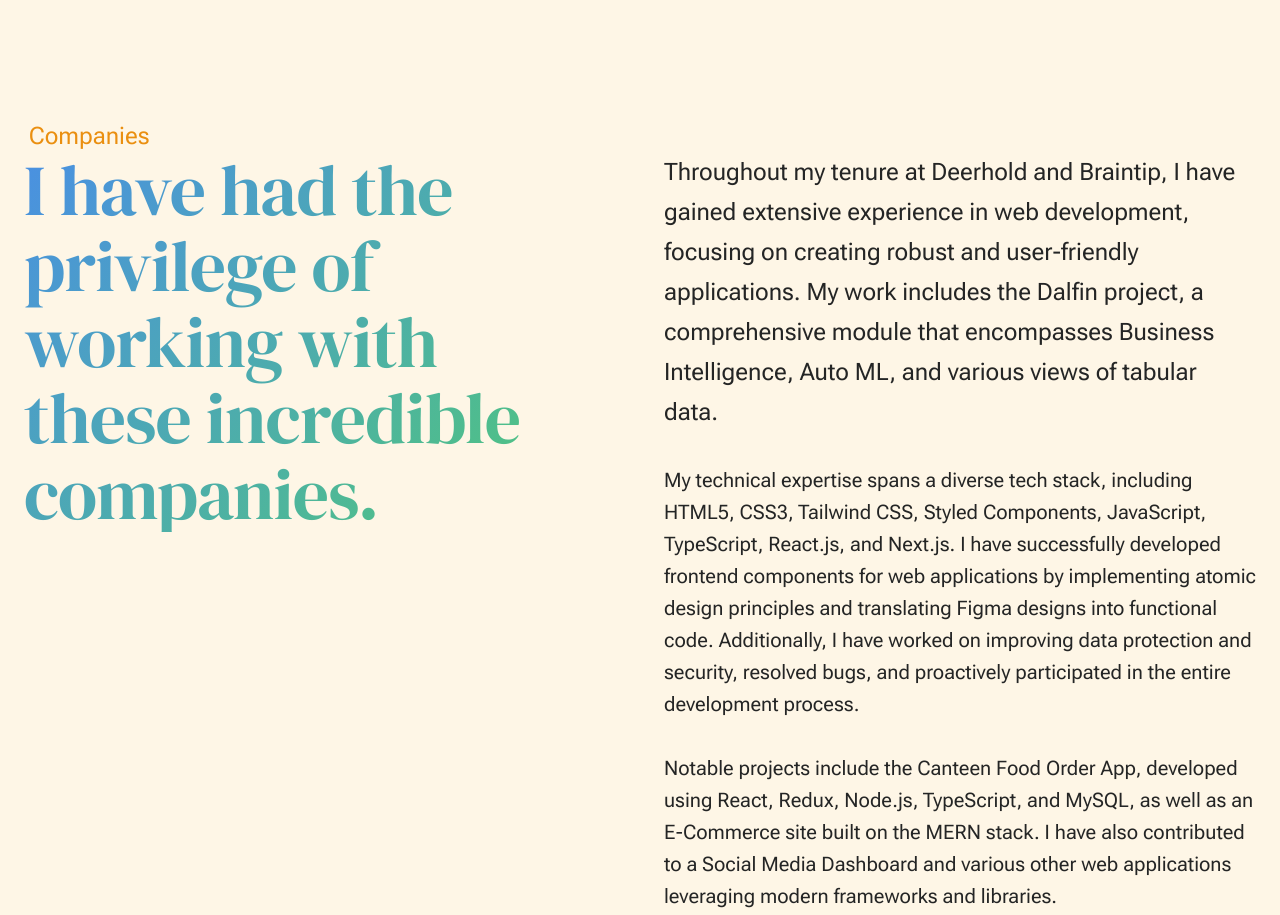
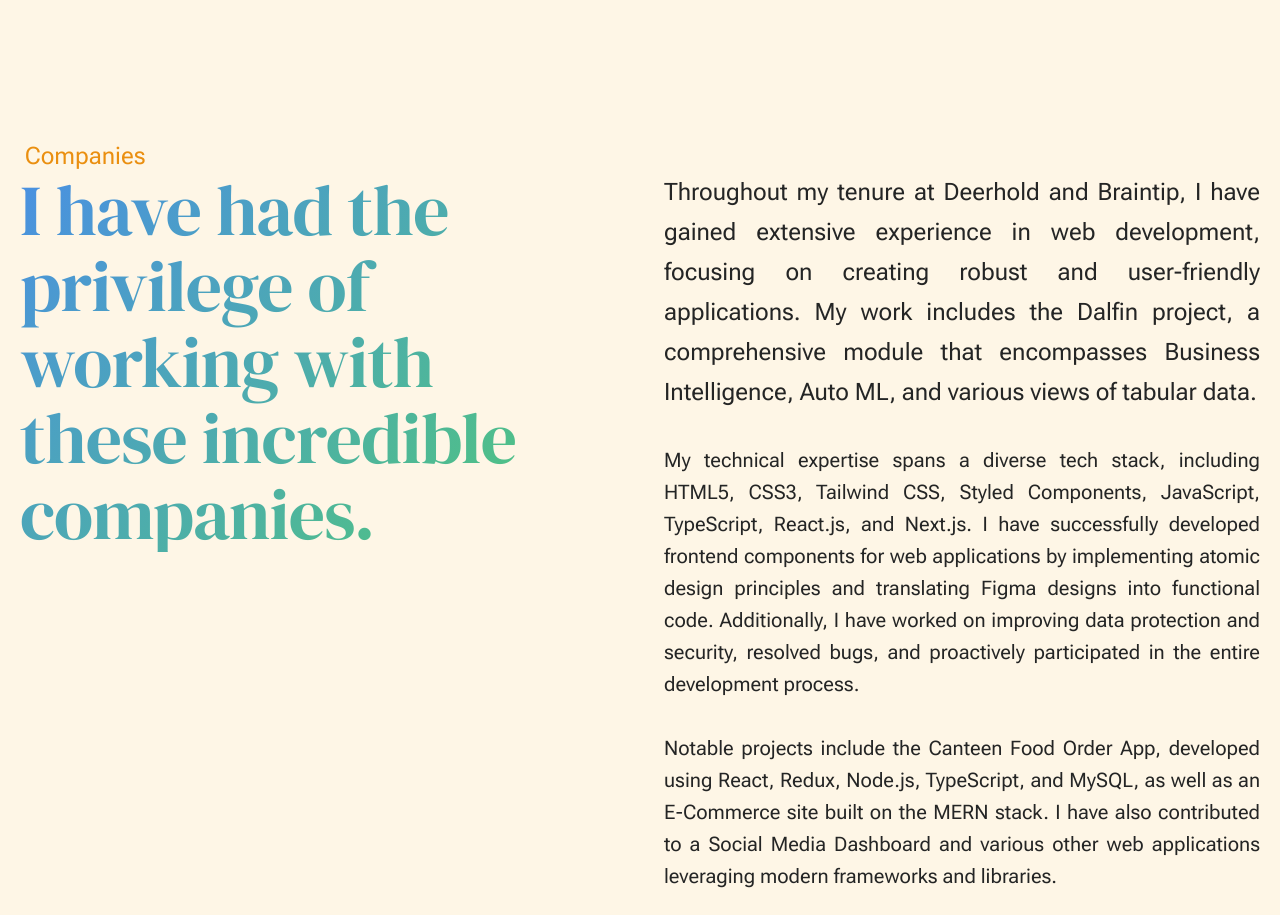
Before and after one commit to sunilkc-7/MyPortfolio, a plain HTML site: page index.html in a window 1280 px wide. Shown: the part 3720-4635 px from the top of the page. Drawn offline with Linux system fonts and the light colour scheme.

Commit message:
margin fix in homepage

```diff
--- a/index.html
+++ b/index.html
@@ -287,7 +287,7 @@
             ----------------------------------------------- -->
             <section id="clients" class="s-clients">
 
-                <div class="column xl-12 grid-block grid-section-split">
+                <div class="column xl-12 grid-block grid-section-split " style="padding: 2rem; ">
                     <div class="section-header grid-section-split__header">
                         <div class="text-pretitle">Companies</div>
                         <h2 class="text-display-title">
@@ -295,7 +295,7 @@
                         </h2>
                     </div> <!-- end section-header -->
 
-                    <div class="grid-section-split__primary">
+                    <div class="grid-section-split__primary" style="text-align: justify;">
                         <p class="lead">
                             Throughout my tenure at Deerhold and Braintip, I have gained extensive experience in web development, focusing on creating robust and user-friendly applications. My work includes the Dalfin project, a comprehensive module that encompasses Business Intelligence, Auto ML, and various views of tabular data.
                         </p>
```
